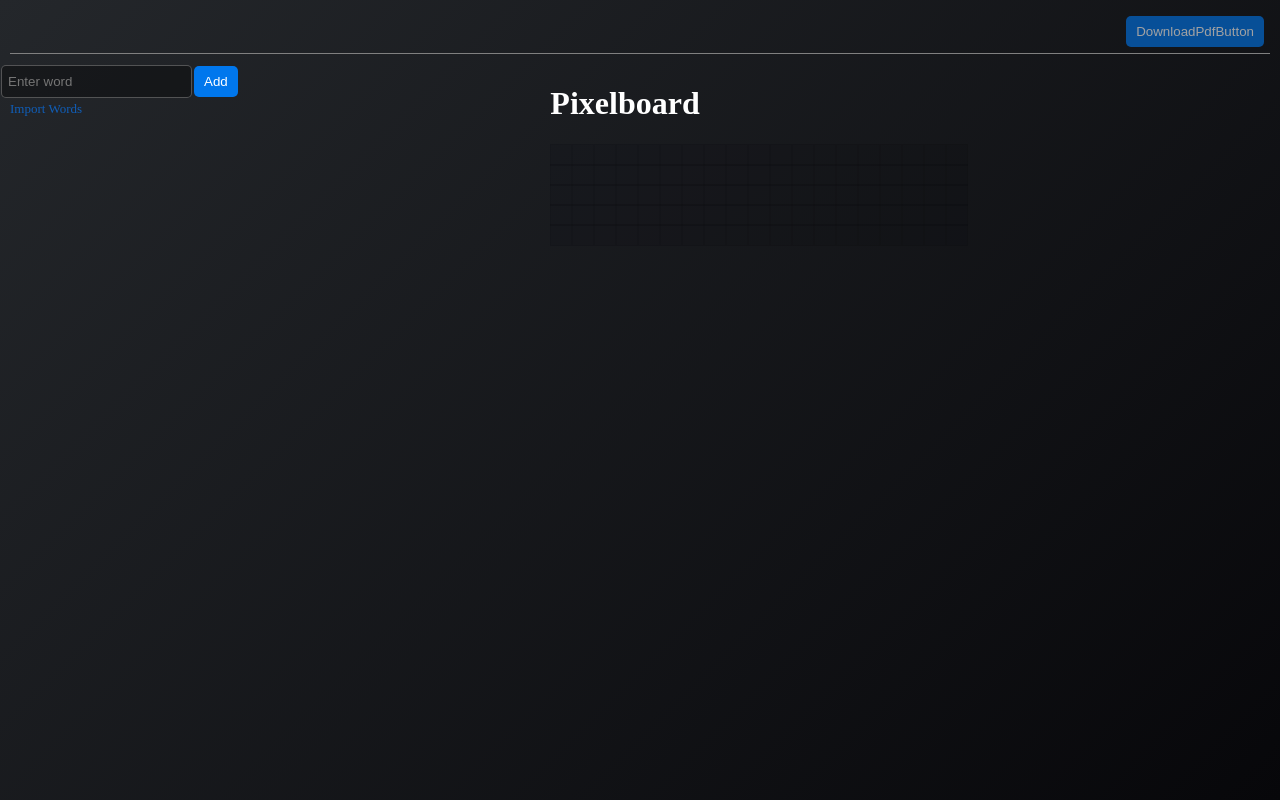
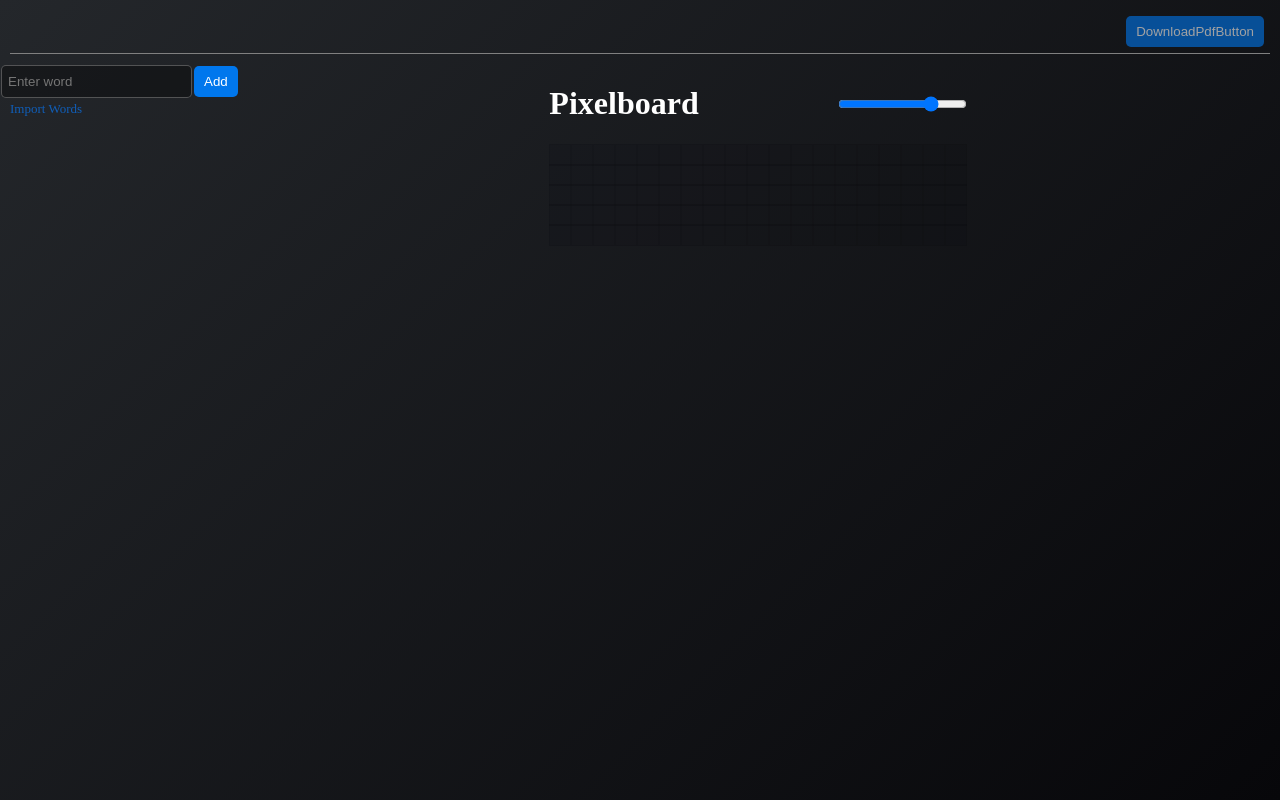
Before and after one commit to erik-sth/ts-website-lexi-matrix, a React (Vite) app: page / in a window 1280 px wide. Built offline with nearby package versions, Linux system fonts and the light colour scheme.

Commit message:
Added slider to adjust width of the Pixelboard.

```diff
--- a/src/App.css
+++ b/src/App.css
@@ -3,6 +3,11 @@
 	width: 20px;
 	height: 20px;
 	border: 1px solid rgba(0, 0, 0, 0.075);
+}
+.container {
+	display: flex;
+	justify-content: space-between;
+	width: 420px;
 }
 .black {
 	background-color: #07070a1a;
--- a/src/App.tsx
+++ b/src/App.tsx
@@ -15,7 +15,7 @@ function App() {
 	}, []);
 	const [words, setWords] = useState<string[]>([]);
 	const [currentWord, setCurrentWord] = useState<string>('');
-
+	const [width, setWidth] = useState<number>(19);
 	const addWord = (word: string) => {
 		setWords([...words, word]);
 	};
@@ -35,8 +35,17 @@ function App() {
 			</div>
 			<div className='center'>
 				<div>
-					<h1 className='heading'>Pixelboard</h1>
-					<Pixelboard height={5} width={19} word={currentWord} />
+					<span className='container'>
+						<h1 className='heading'>Pixelboard</h1>
+						<input
+							type='range'
+							value={width}
+							min='4'
+							max='24'
+							onChange={(e) => setWidth(parseInt(e.target.value))}
+						></input>
+					</span>
+					<Pixelboard height={5} width={width} word={currentWord} />
 				</div>
 			</div>
 		</>
```
